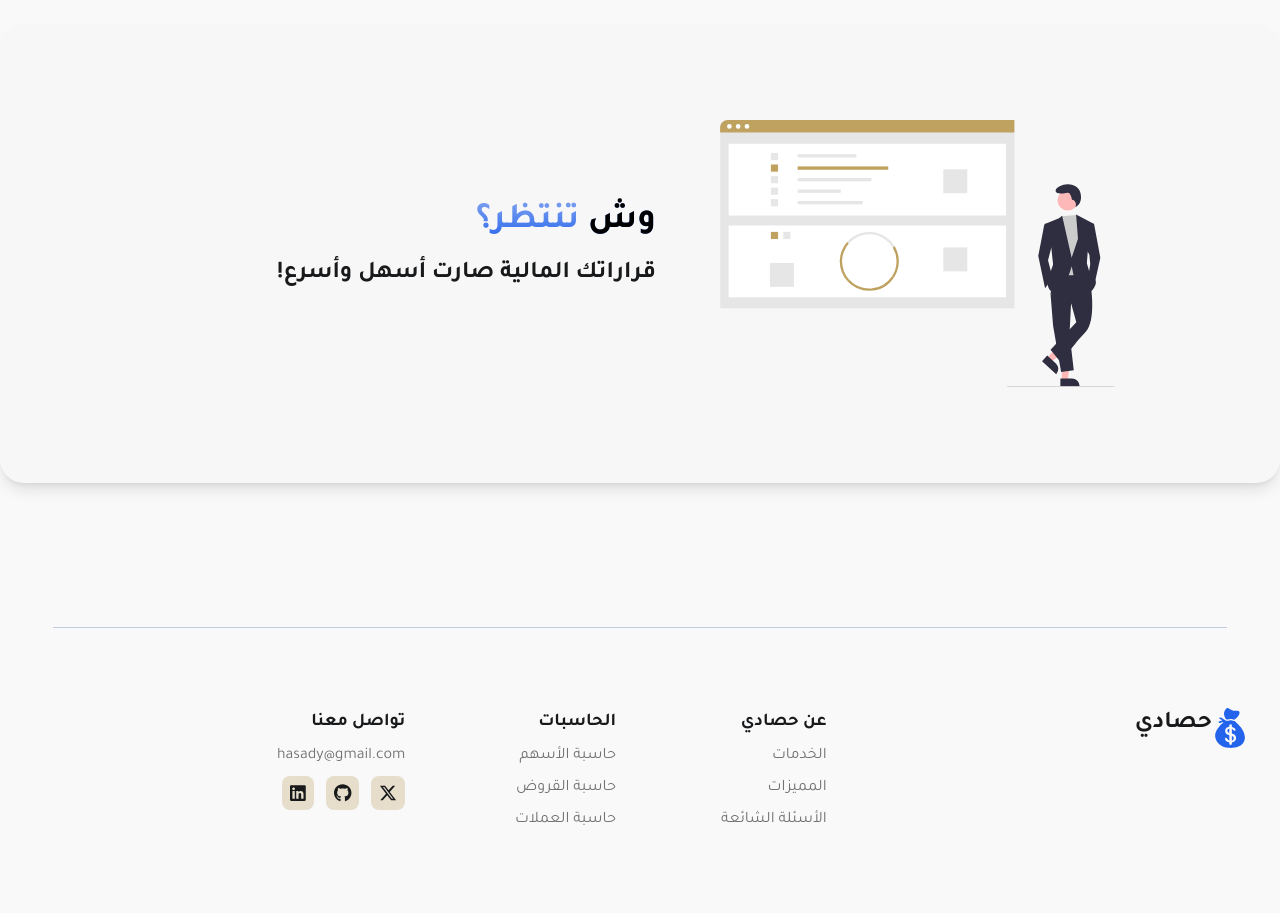
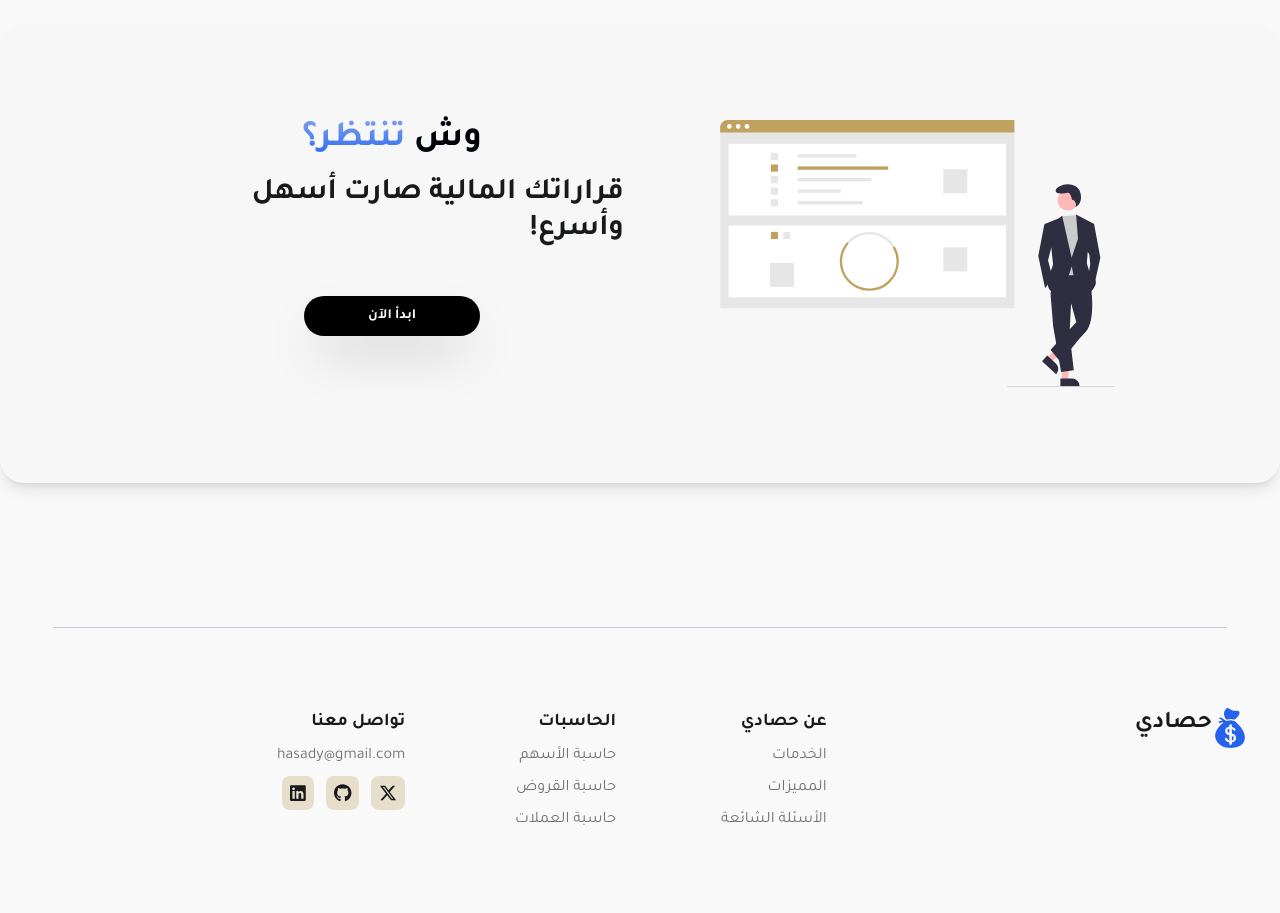
Before and after one commit to HassanAlabdulal/Hasady, a Next.js app: page / in a window 1280 px wide. Shown: the part 4060-4973 px from the top of the page. Built offline with nearby package versions, Linux system fonts and the light colour scheme.

Commit message:
enhance: adjust margins

```diff
--- a/components/start.tsx
+++ b/components/start.tsx
@@ -4,6 +4,8 @@ import image from "next/image";
 import Aos from "aos";
 import "aos/dist/aos.css";
 import { useEffect } from "react";
+import { Button } from "./ui/button";
+import Link from "next/link";
 
 export default function Start() {
   useEffect(() => {
@@ -14,20 +16,30 @@ export default function Start() {
   return (
     <section id="about" className=" w-full bg-[#f9f9f9] max-sm:pb-24 pb-36">
       <div className="shadow-lg bg-[#f7f7f7] rounded-3xl container py-24 max-sm:py-12">
-        <div className="md:px-32 flex flex-col-reverse md:flex-row gap-8 md:gap-16">
+        <div className="md:px-32 flex flex-col-reverse md:flex-row gap-8 md:gap-24">
           <img
             src="/assets/starting.svg"
             alt="Starting Setion"
             className="w-[300px] md:w-[400px] object-contain rounded-lg"
           />
-          <div className=" flex flex-col justify-center pb-4">
-            <h2 className="text-3xl md:text-4xl font-bold bg-gradient-to-b from-primary/60 to-primary text-transparent bg-clip-text">
-              <span className="text-black">وش </span>
-              تنتظر؟{" "}
-            </h2>
-            <h1 className="text-2xl font-semibold mt-4">
-              قراراتك المالية صارت أسهل وأسرع!
-            </h1>
+          <div className=" flex flex-col justify-start items-center ">
+            <div>
+              <h2 className="text-3xl md:text-4xl font-bold bg-gradient-to-b from-primary/60 to-primary text-transparent bg-clip-text">
+                <span className="text-black">وش </span>
+                تنتظر؟{""}
+              </h2>
+            </div>
+            <div>
+              <h1 className="text-3xl font-semibold mt-4 mb-12">
+                قراراتك المالية صارت أسهل وأسرع!
+              </h1>
+            </div>
+
+            <div>
+              <Button className=" rounded-full px-16 shadow-2xl bg-black font-semibold hover:bg-neutral-800">
+                <Link href="/sign-in">ابدأ الآن </Link>
+              </Button>
+            </div>
           </div>
         </div>
       </div>
```
